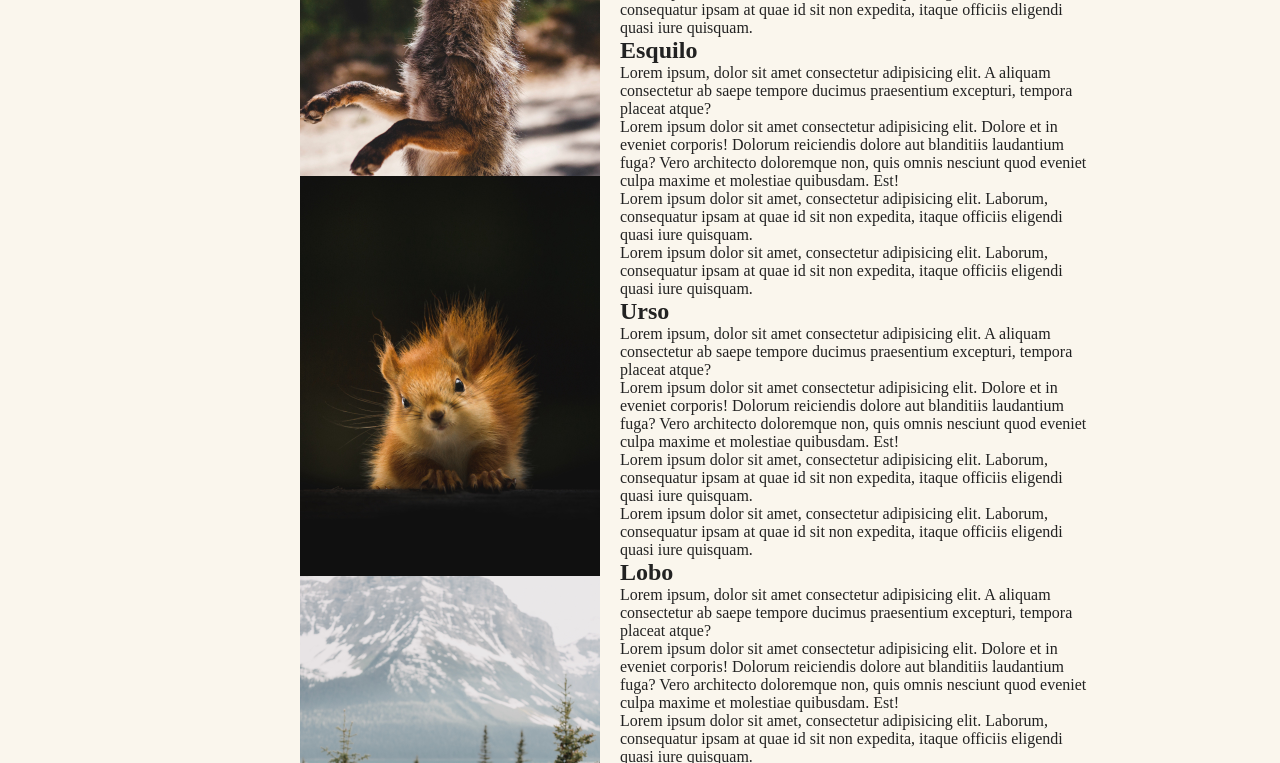
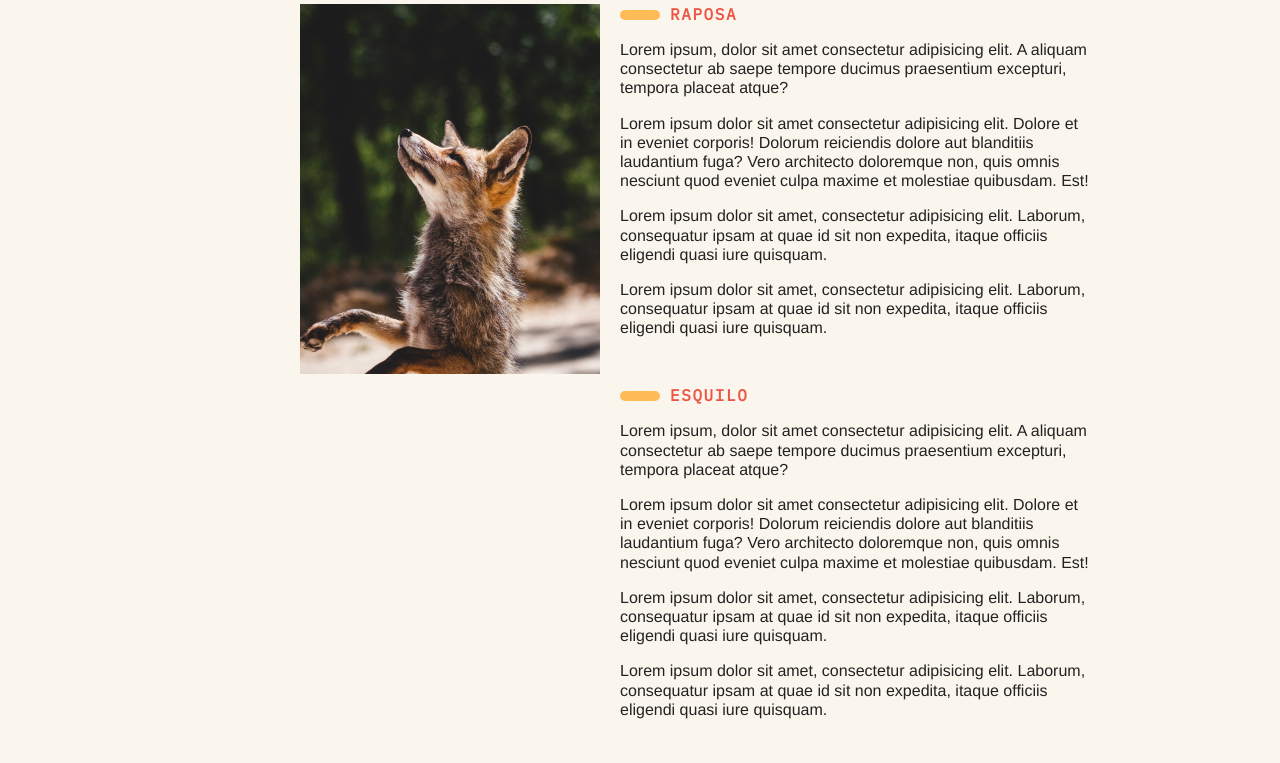
Before and after one commit to Arieviloo/site-animais, a plain HTML site: page index.html in a window 1280 px wide. Shown: the part 359-1122 px from the top of the page. Drawn offline with nearby package versions, Linux system fonts and the light colour scheme; a script that the page names is missing.

Commit message:
estilazando os scroll - imagens - section

```diff
--- a/css/style.css
+++ b/css/style.css
@@ -25,6 +25,7 @@ body {
     margin-top: 2rem;
     margin-bottom: 2rem;
     background-color: #fb5;
+
 }
 
 .menu ul {
@@ -54,5 +55,62 @@ body {
     grid-template-columns: 90px 300px 1fr;
     grid-gap: 20px;
     margin-bottom: 4rem;
+}
 
+.titulo {
+    font-family: 'Playfair Display', serif;
+    font-size: 6rem;
+    line-height: 1;
+    font-weight: 400;
+    margin-bottom: 1rem;
+    grid-column: 1/4;
 }
+.animais h2 {
+    font-family: 'IBM Plex Mono', monospace;
+    font-size: 1rem;
+    text-transform: uppercase;
+    letter-spacing: .1rem;
+    margin-bottom: 1rem;
+    color: #e54;
+}
+
+.animais p {
+    font-family: Helvetica, Arial;
+    line-height: 1.2;
+    margin-bottom: 1rem;
+}
+
+.animais-lista {
+    height: 370px;
+    overflow-y: scroll;
+    grid-column: 2;
+}
+
+.animais-lista::-webkit-scrollbar {
+    width: 14px;
+}
+.animais-lista::-webkit-scrollbar-thumb {
+    background-color: #FB5;
+    border-left: 2px solid #faf6fa;
+    border-right: 2px solid #faf6fa;
+    border-radius: 1rem;
+}
+.animais-lista::-webkit-scrollbar-track {
+    background-color: #faf6ed;
+}
+
+.animais-descricao {
+    grid-column: 3;
+}
+.animais-descricao section {
+    margin-bottom: 3rem;
+}
+.animais-descricao h2::before {
+    content:'';
+    display: inline-block;
+    width: 40px;
+    height: 10px;
+    margin-right: 10px;
+    background-color: #fb5;
+    border-radius: 1rem;
+}
--- a/index.html
+++ b/index.html
@@ -5,8 +5,10 @@
     <meta http-equiv="X-UA-Compatible" content="IE=edge">
     <title>Animais Fantástios</title>
     <meta name="viewport" content="width=device-width, initial-scale=1">
+    <link href="https://fonts.googleapis.com/css?family=IBM+Plex+Mono" rel="stylesheet">
+    <link href="https://fonts.googleapis.com/css?family=Playfair+Display" rel="stylesheet">
     <link rel="stylesheet" type="text/css" media="screen" href="css/style.css">
-    <link href="https://fonts.googleapis.com/css?family=IBM+Plex+Mono" rel="stylesheet">
+
 
 </head>
 <body>
@@ -20,8 +22,8 @@
     </nav>
 
     <section class="grid-section animais" id="animais">
-        <h1 class="titulo">Animais Fantástios</h1>
-        <ul>
+        <h1 class="titulo">ANIMAIS FANTÁSTICOS</h1>
+        <ul class="animais-lista">
             <li><img src="img/imagem1.jpg"></li>
             <li><img src="img/imagem2.jpg"></li>
             <li><img src="img/imagem3.jpg"></li>
```
